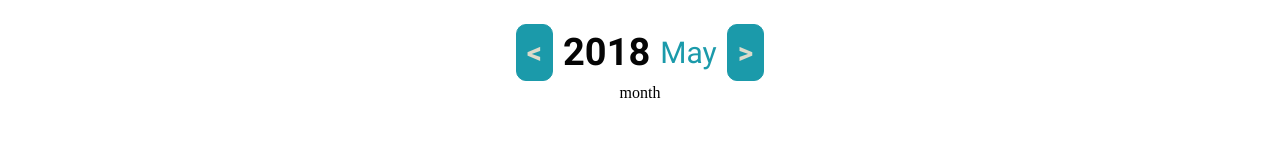
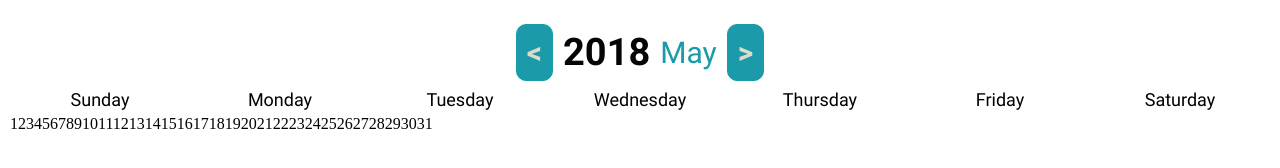
Before and after one commit to gusbueno/calendar-app, a React app: page / in a window 1280 px wide. Built offline with nearby package versions, Linux system fonts and the light colour scheme.

Commit message:
month days in progress

```diff
--- a/src/js/components/month/Month.js
+++ b/src/js/components/month/Month.js
@@ -1,12 +1,35 @@
 import React from 'react'
 import propTypes from 'prop-types'
+import moment from 'moment'
 
 import styles from './Month.scss'
+
+const renderWeekDays = () => {
+  return moment.weekdays().map((weekDay, index) => {
+    return (
+      <div key={index} className={styles['week-day']}>
+        <span>{weekDay}</span>
+      </div>
+    )
+  })
+}
+
+const renderMonthDays = (daysInMonth) => {
+  return Array(daysInMonth).fill().map((_, i) => {
+    const dayNumber = i + 1
+    return <span key={i}>{dayNumber}</span>
+  })
+}
 
 const Month = ({ month, daysInMonth }) => {
   return (
     <div className={styles.month}>
-      month
+      <div className={styles['month-header']}>
+        {renderWeekDays()}
+      </div>
+      <div className={styles['month-days']}>
+        {renderMonthDays(daysInMonth)}
+      </div>
     </div>
   )
 }
--- a/src/js/components/month/Month.scss
+++ b/src/js/components/month/Month.scss
@@ -1,3 +1,22 @@
 .month {
   display: flex;
+  flex-direction: column;
+
+  .month-header {
+    display: flex;
+
+    .week-day {
+      padding: 5px;
+      box-sizing: border-box;
+      width: 180px;
+      display: flex;
+      align-items: center;
+      justify-content: center;
+
+      span {
+        font-family: 'Roboto-Regular';
+        font-size: 18px;
+      }
+    }
+  }
 }
```
